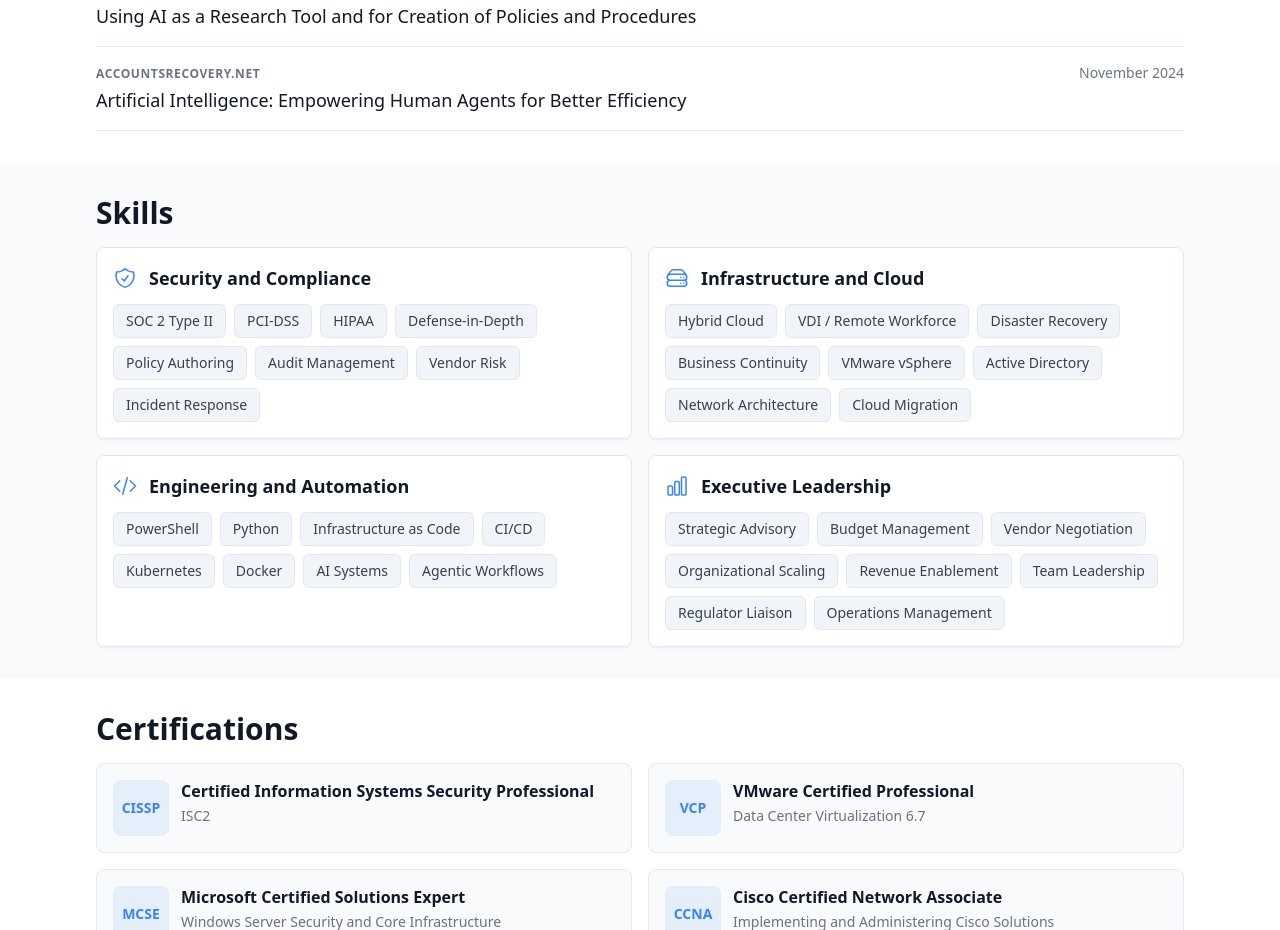
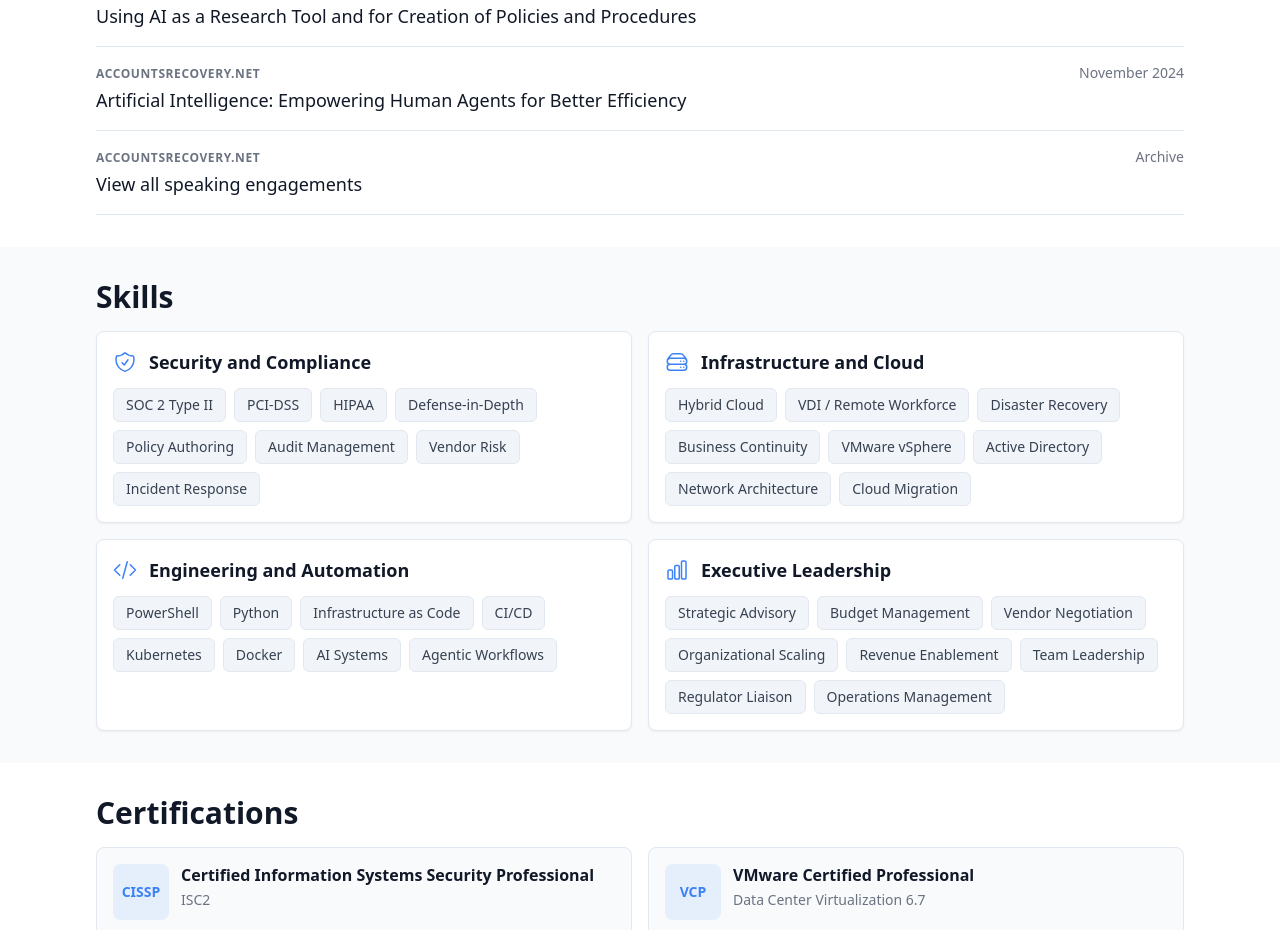
Before and after one commit to johntrottadev/jtrotta.dev, a Next.js app: page / in a window 1280 px wide. Shown: the part 2642-3572 px from the top of the page. Built offline with nearby package versions, Linux system fonts and the light colour scheme.

Commit message:
Add archive index link to Press section as bottom row

```diff
--- a/src/data/resume.ts
+++ b/src/data/resume.ts
@@ -311,5 +311,11 @@ export const resumeData: ResumeData = {
       title: "Artificial Intelligence: Empowering Human Agents for Better Efficiency",
       url: "https://www.accountsrecovery.net/courses/artificial-intelligence-empowering-human-agents-for-better-efficiency-from-11-6-2024/",
     },
+    {
+      publication: "AccountsRecovery.net",
+      date: "Archive",
+      title: "View all speaking engagements",
+      url: "https://www.accountsrecovery.net/course-tag/john-trotta/",
+    },
   ],
 };
```
